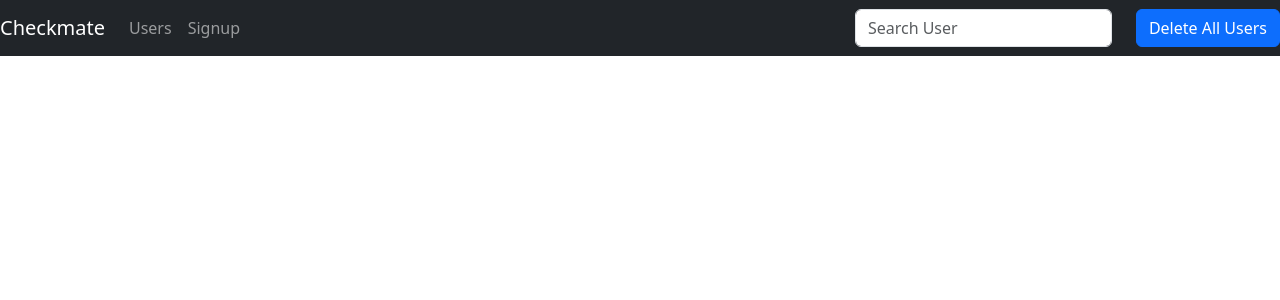
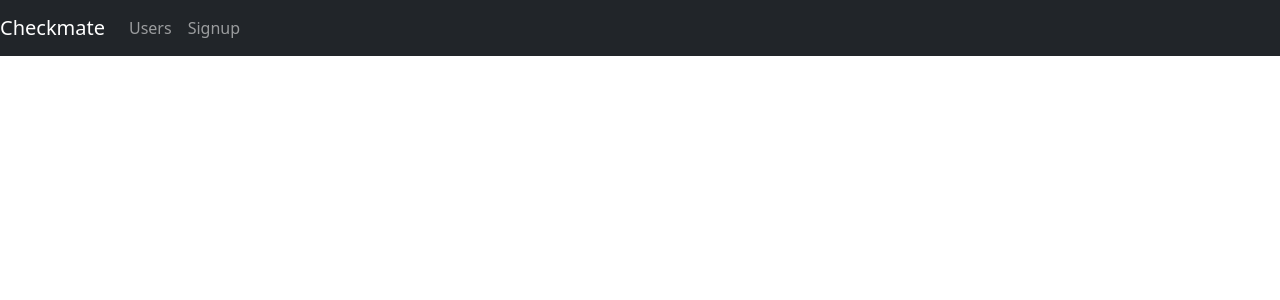
Before and after one commit to EECS3311F24/Checkmate, a React (Vite) app in the folder src/frontend/: page / in a window 1280 px wide. Shown: the top 300 px of the page. Built offline with nearby package versions, Linux system fonts and the light colour scheme.

Commit message:
remove extra forms in header component
Removes extra forms that will not be functional in setup

```diff
--- a/src/frontend/src/components/HeaderComponent.jsx
+++ b/src/frontend/src/components/HeaderComponent.jsx
@@ -11,20 +11,6 @@ const HeaderComponent = () => {
                     <Nav.Link href="/users">Users</Nav.Link>
                     <Nav.Link href="/signup">Signup</Nav.Link>
                 </Nav>
-                <Form inline>
-                    <Row>
-                        <Col xs="auto">
-                            <Form.Control
-                                type="text"
-                                placeholder="Search User"
-                                className=" mr-sm-2"
-                            />
-                        </Col>
-                        <Col xs="auto">
-                            <Button type="user">Delete All Users</Button>
-                        </Col>
-                    </Row>
-                </Form>
             </Navbar.Collapse>
         </Navbar>
     )
```
